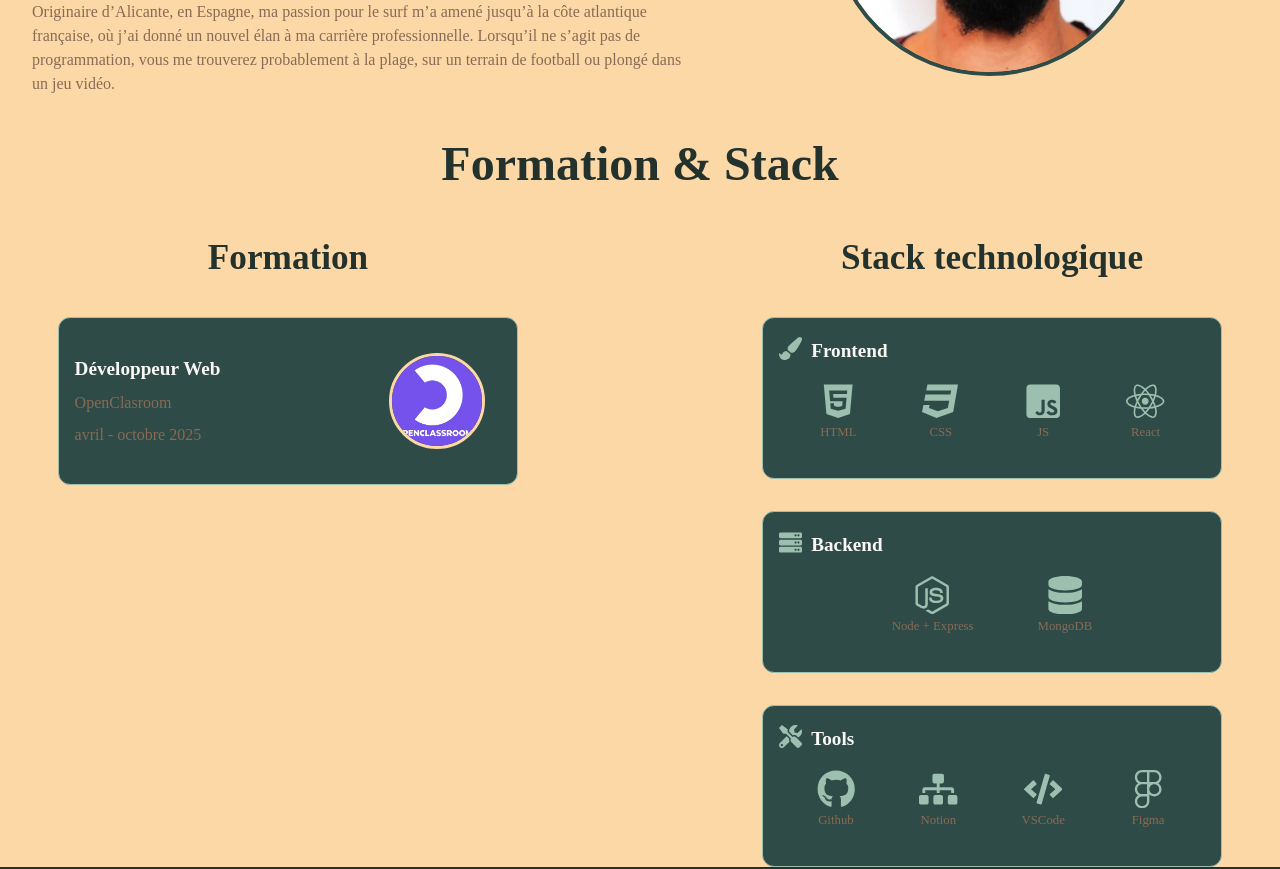
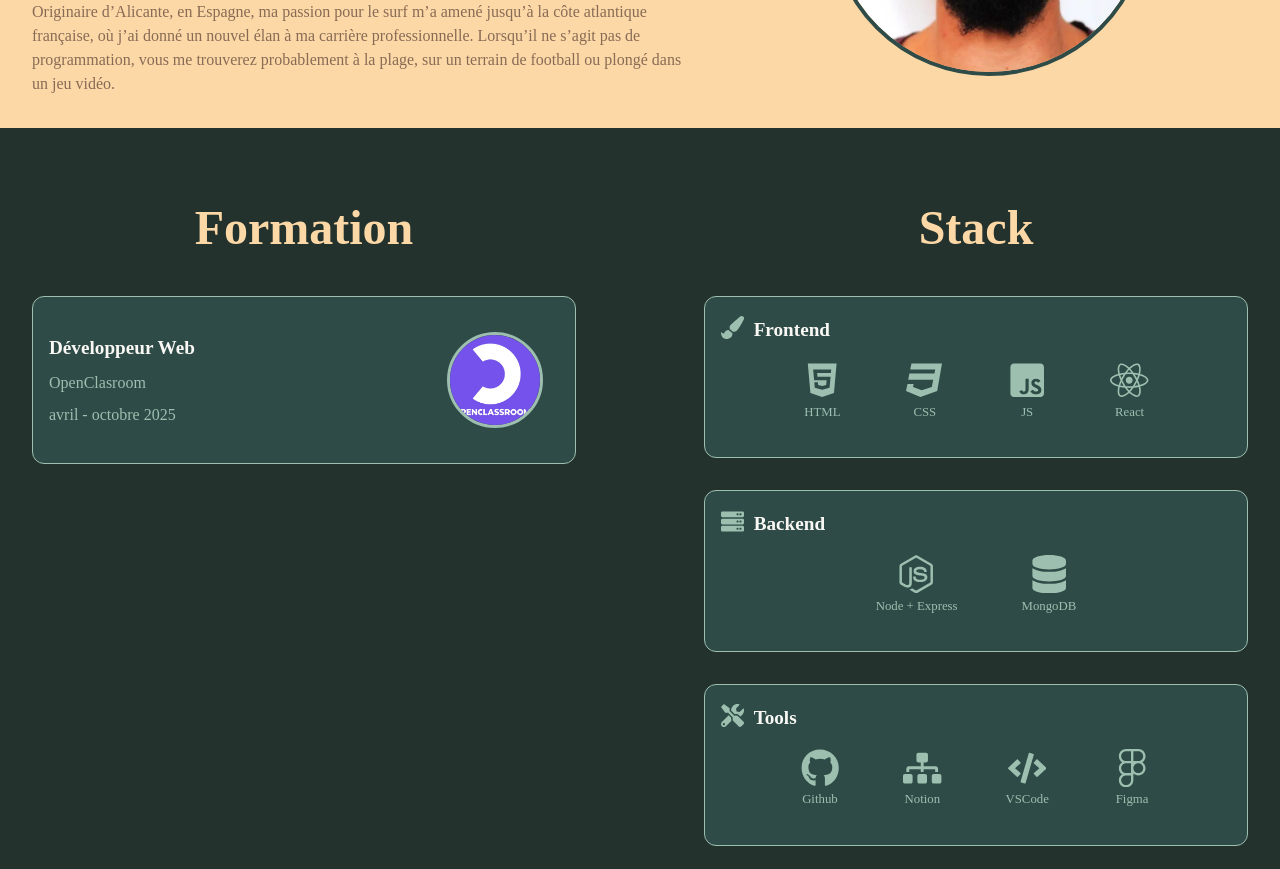
Before and after one commit to AbelMRuso/Portfolio, a React (Vite) app: page / in a window 1280 px wide. Shown: the part 1300-2169 px from the top of the page. Built offline with nearby package versions, Linux system fonts and the light colour scheme; no server answers; a web font is replaced by a local one.

Commit message:
modificación seccion formacion y stack

```diff
--- a/src/assets/components/formation-card/CardFormation.module.scss
+++ b/src/assets/components/formation-card/CardFormation.module.scss
@@ -2,8 +2,8 @@
     border: solid 0.1em;
     border-radius: 0.75em;
     border-color: var(--color-accent-light);
-    height: max-content;
-    width: 80%;
+    height: auto;
+    width: 100%;
     background-color: var(--color-bg-secondary);
     padding: 1.2em 1em;
     display: flex;
@@ -14,6 +14,7 @@
     display: flex;
     flex-direction: column;
     gap: 0.5em;
+    color: var(--color-accent-light);
 }
 
 .side {
@@ -29,7 +30,7 @@
 .logo {
     border-radius: 50%;
     border: solid;
-    border-color: var(--color-accent);
+    border-color: var(--color-accent-light);
     height: 6em;
     width: 6em;
     object-fit: cover;
@@ -55,6 +56,7 @@
     justify-content: center;
     gap: 4em;
     padding: 1em;
+    color: var(--color-accent-light);
 }
 
 .tech {
@@ -73,5 +75,12 @@
     .side {
         flex-wrap: wrap;
         justify-content: center;
+        gap: 3rem;
     }
 }
+
+@media (min-width: 768px) and (max-width: 1023px) {
+    .card {
+        width: 75%;
+    }
+}
--- a/src/assets/components/stackSection/StackSection.jsx
+++ b/src/assets/components/stackSection/StackSection.jsx
@@ -21,16 +21,15 @@ import stackStyles from "../stackSection/StackSection.module.scss";
 function StackSection() {
     return (
         <section className={stackStyles.sectionContenair}>
-            <h2>Formation & Stack</h2>
             <div className={stackStyles.contenair}>
                 <div className={stackStyles.columnContenair}>
-                    <h3>Formation</h3>
+                    <h2>Formation</h2>
                     <CardFormation layout="side" title={"Développeur Web"} subtitle={"OpenClasroom"} date={"avril - octobre 2025"}>
                         <img className={styles.logo} src={openclassroomLogo} alt="Logo du centre de formation Open Classroom" />
                     </CardFormation>
                 </div>
                 <div className={stackStyles.columnContenair}>
-                    <h3>Stack technologique</h3>
+                    <h2>Stack</h2>
                     <CardFormation
                         layout="stack"
                         title={
--- a/src/assets/components/stackSection/StackSection.module.scss
+++ b/src/assets/components/stackSection/StackSection.module.scss
@@ -1,12 +1,13 @@
 .sectionContenair {
     display: flex;
+    padding: 2rem;
     flex-direction: column;
     align-items: center;
     width: 100%;
-    background-color: var(--color-accent);
+    background-color: var(--color-bg);
     h2,
     h3 {
-        color: var(--color-bg);
+        color: var(--color-accent);
     }
 }
 
@@ -47,7 +48,6 @@
         padding: 1em;
         display: grid;
         grid-template-columns: 1fr;
-        margin-top: 2em;
     }
 
     .contenair {
```
